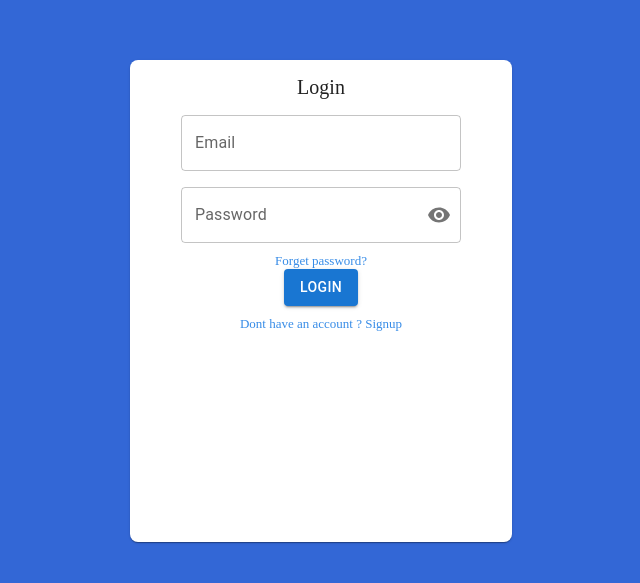
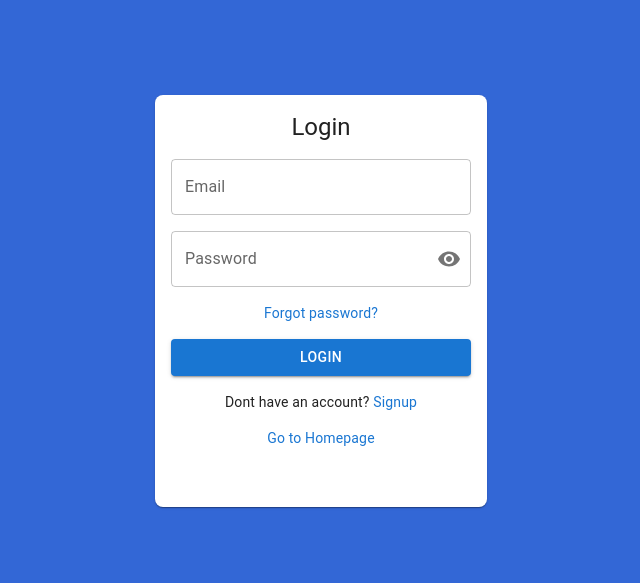
Before and after one commit to SAD-Enjoyers/SAD_Frontend, a React (Vite) app: page /login in a window 1280 px wide. Shown: the part 107-690 px from the top of the page, without its empty margins (319-959 px from the left). Built offline with nearby package versions, Linux system fonts and the light colour scheme.

Commit message:
modification ui of login

```diff
--- a/src/features/Auth/Login/Login.jsx
+++ b/src/features/Auth/Login/Login.jsx
@@ -9,6 +9,8 @@ import FormControl from "@mui/material/FormControl";
 import Visibility from "@mui/icons-material/Visibility";
 import VisibilityOff from "@mui/icons-material/VisibilityOff";
 import Button from "@mui/material/Button";
+import Typography from "@mui/material/Typography";
+import Link from "@mui/material/Link";
 
 const Login = () => {
   // Password Field
@@ -17,7 +19,6 @@ const Login = () => {
   //   // Inputs
   //   const { emailInput, setEmailInput } = useState();
   //   const { passwordInput, setPasswordInput } = useState();
-
 
   //   // // Input Error
   //   const[emailError,setEmailError]=useState(false);
@@ -30,12 +31,7 @@ const Login = () => {
   //Validation for onBlur Email
   //    const handleEmail
 
-
-
-
-
   //Validation for onBlur Password
-
 
   const handleClickShowPassword = () => setShowPassword((show) => !show);
   const handleMouseDownPassword = (event) => {
@@ -54,8 +50,8 @@ const Login = () => {
       <Paper
         elevation={1}
         sx={{
-          width: 350,
-          height: 450,
+          width: 300,
+          height: 380,
           display: "flex",
           flexDirection: "column",
           alignItems: "center",
@@ -63,9 +59,9 @@ const Login = () => {
           borderRadius: 2,
         }}
       >
-        <Box component="section" sx={{ fontSize: 20, marginBottom: 2 }}>
+        <Typography sx={{mb:2}} variant="h5" component="h2">
           Login
-        </Box>
+        </Typography>
 
         <TextField
           id="outlined-basic"
@@ -74,10 +70,10 @@ const Login = () => {
           //   value={emailInput}
           // onChange={(event) => setEmailInput(event.target.value)}
           variant="outlined"
-          sx={{ width: "80%", marginBottom: 2 }}
+          sx={{ width: "100%", marginBottom: 2 }}
         />
 
-        <FormControl sx={{ width: "80%" }} variant="outlined">
+        <FormControl sx={{ width: "100%" }} variant="outlined">
           <InputLabel htmlFor="outlined-adornment-password">
             Password
           </InputLabel>
@@ -104,21 +100,28 @@ const Login = () => {
             label="Password"
           />
         </FormControl>
-        <Box
-          component="section"
-          sx={{ fontSize: 13, marginTop: "10px", color: "#378CE7" }}
-        >
-          Forget password?
-        </Box>
 
-        <Button variant="contained">Login</Button>
+        <Typography variant="body2" sx={{ mt: 2,mb:2 }}>
+          <Link href="" underline="hover" color="primary">
+            Forgot password?
+          </Link>
+        </Typography>
 
-        <Box
-          component="section"
-          sx={{ fontSize: 13, marginTop: "10px", color: "#378CE7" }}
-        >
-          Dont have an account ? Signup
-        </Box>
+        <Button sx={{width:"100%"}} variant="contained">Login</Button>
+
+        <Typography variant="body2" sx={{ mt: 2 }}>
+          Dont have an account?{" "}
+          <Link href="signup" underline="hover" color="primary">
+             Signup
+          </Link>
+        </Typography>
+
+        <Typography variant="body2" sx={{ mt: 2 }}>
+          <Link href="/" underline="hover" color="primary">
+            Go to Homepage
+          </Link>
+        </Typography>
+
       </Paper>
     </Container>
   );
```
Lines whose indentation alone changed are shown as unchanged.
